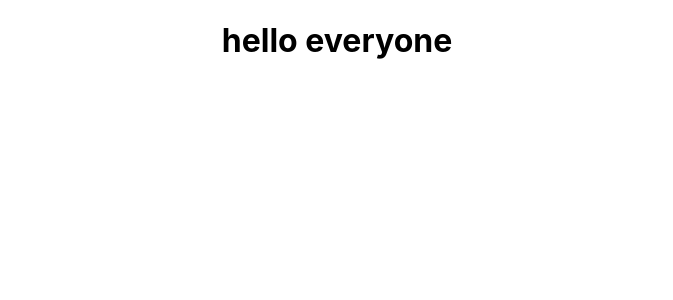
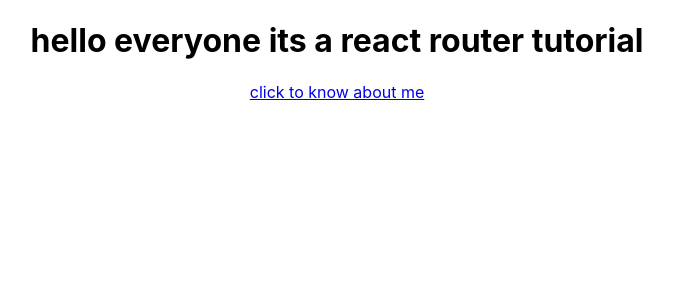
Before and after one commit to SaxenaVaibhav80/learning-router-v6-in-react, a React (Create React App) app in the folder router/: page / in a window 1280 px wide. Shown: the top 300 px of the page, without its empty margins (303-976 px from the left). Built offline with nearby package versions, Linux system fonts and the light colour scheme.

Commit message:
Cerating contact route and about us route and visit those routes using <Link> component of react

```diff
--- a/router/src/App.js
+++ b/router/src/App.js
@@ -1,10 +1,17 @@
 import './App.css';
 import Hello from './components/Intro';
+import Contact from './components/Contact';
+import AboutUs from './components/AboutUs'
+import { Route,Routes } from 'react-router-dom';
 
 function App() {
   return (
     <div className="App">
-     <Hello></Hello>
+     <Routes>
+        <Route path="/" element={<Hello></Hello>}/>
+        <Route path="/About" element={<AboutUs></AboutUs>}/>
+        <Route path="/contact" element={<Contact></Contact>}/>
+      </Routes>
     </div>
   );
 }
--- /dev/null
+++ b/router/src/components/AboutUs.jsx
@@ -0,0 +1,11 @@
+
+function    AboutUs()
+{
+    return (
+        <>
+            <h1>hello everyone my name is vaibhav</h1>
+        </>
+    )
+}
+
+export default AboutUs
--- /dev/null
+++ b/router/src/components/Contact.jsx
@@ -0,0 +1,11 @@
+
+function Contact()
+{
+    return (
+        <>
+            <h1>hello everyone this is page 2</h1>
+        </>
+    )
+}
+
+export default Contact
--- a/router/src/components/Intro.jsx
+++ b/router/src/components/Intro.jsx
@@ -1,10 +1,19 @@
+import { Link } from "react-router-dom"
+
 function Hello()
 {
     return (
         <>
-            <h1>hello everyone</h1>
-        </>
+            <h1>hello everyone its a react router tutorial</h1>
+            {/* <a href="/About" target="_parent"><button>Move to page About</button></a> */}
+            <Link to="/About">click to know about me</Link>
+
+         </>
     )
 }
 
+
+
 export default Hello
+
+// Note---> on clicking button "Move to page About"the page will get render to avoid this we use Link component from react
```
